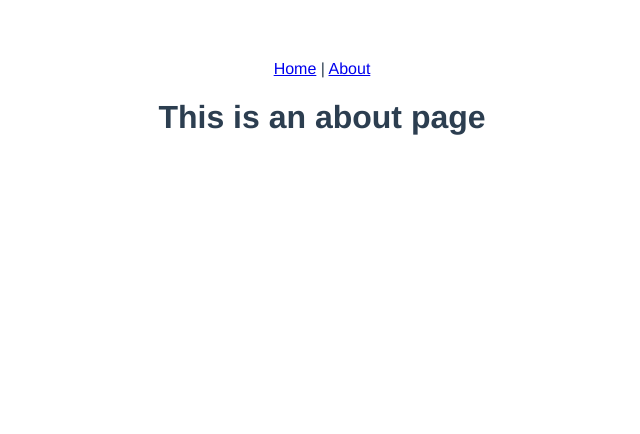
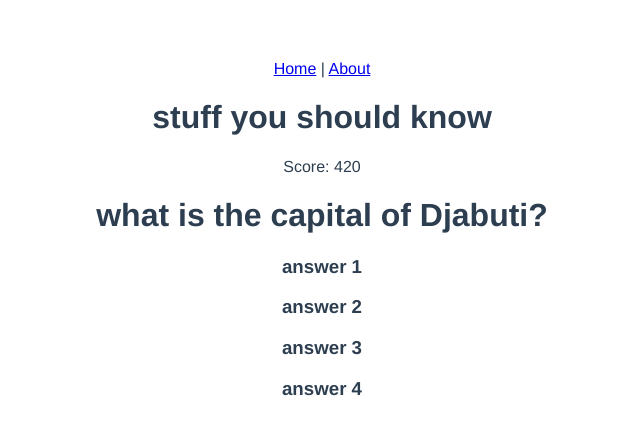
Before and after one commit to AdamAtri/vocab-aware, a Vue app: page /about in a window 1280 px wide. Shown: the top 434 px of the page, without its empty margins (318-958 px from the left). Built offline with nearby package versions, Linux system fonts and the light colour scheme.

Commit message:
update: stubs components

```diff
--- /dev/null
+++ b/src/components/Answers.vue
@@ -0,0 +1,22 @@
+<template>
+  <div class="answers">
+    <div v-for="answer in answers" v-bind:key="answer">
+      <h3>{{answer}}</h3>
+    </div>
+  </div>
+</template>
+
+<script lang="ts">
+  import { Component, Prop, Vue } from 'vue-property-decorator';
+  @Component({
+
+  })
+  export default class Answers extends Vue {
+    @Prop({default:['answer 1', 'answer 2', 'answer 3', 'answer 4']})
+    public answers?:Array<string>;
+  }
+</script>
+
+<style lang="stylus">
+
+</style>
--- /dev/null
+++ b/src/components/Question.vue
@@ -0,0 +1,19 @@
+<template>
+  <div class="question">
+    <h1>{{ question }}</h1>
+  </div>
+</template>
+
+<script lang="ts">
+  import { Component, Prop, Vue } from 'vue-property-decorator';
+  @Component({
+
+  })
+  export default class Question extends Vue {
+    @Prop({default: 'what is the capital of Djabuti?'}) question?:string;
+  }
+</script>
+
+<style lang="stylus">
+
+</style>
--- /dev/null
+++ b/src/components/Score.vue
@@ -0,0 +1,19 @@
+<template>
+  <div class="score">
+    Score: {{ score }}
+  </div>
+</template>
+
+<script lang="ts">
+  import { Vue } from 'vue-property-decorator';
+
+  export default class Score extends Vue {
+    public get score():number {
+      return 420
+    }
+  }
+</script>
+
+<style lang="stylus">
+
+</style>
--- a/src/views/About.vue
+++ b/src/views/About.vue
@@ -1,5 +1,25 @@
 <template>
   <div class="about">
-    <h1>This is an about page</h1>
+    <h1>stuff you should know</h1>
+    <Score />
+    <Question />
+    <Answers />
   </div>
 </template>
+
+<script lang="ts">
+  import { Component, Vue } from 'vue-property-decorator';
+  import Score from '@/components/Score.vue';
+  import Question from '@/components/Question.vue';
+  import Answers from '@/components/Answers.vue';
+  @Component({
+    components: {
+      Score, Question, Answers
+    },
+  })
+  export default class About extends Vue { }
+</script>
+
+<style lang="stylus">
+
+</style>
```
Also changed, not shown: index.html (deleted, +0 -23 lines), src/assets/words.js (renamed from words.js).
